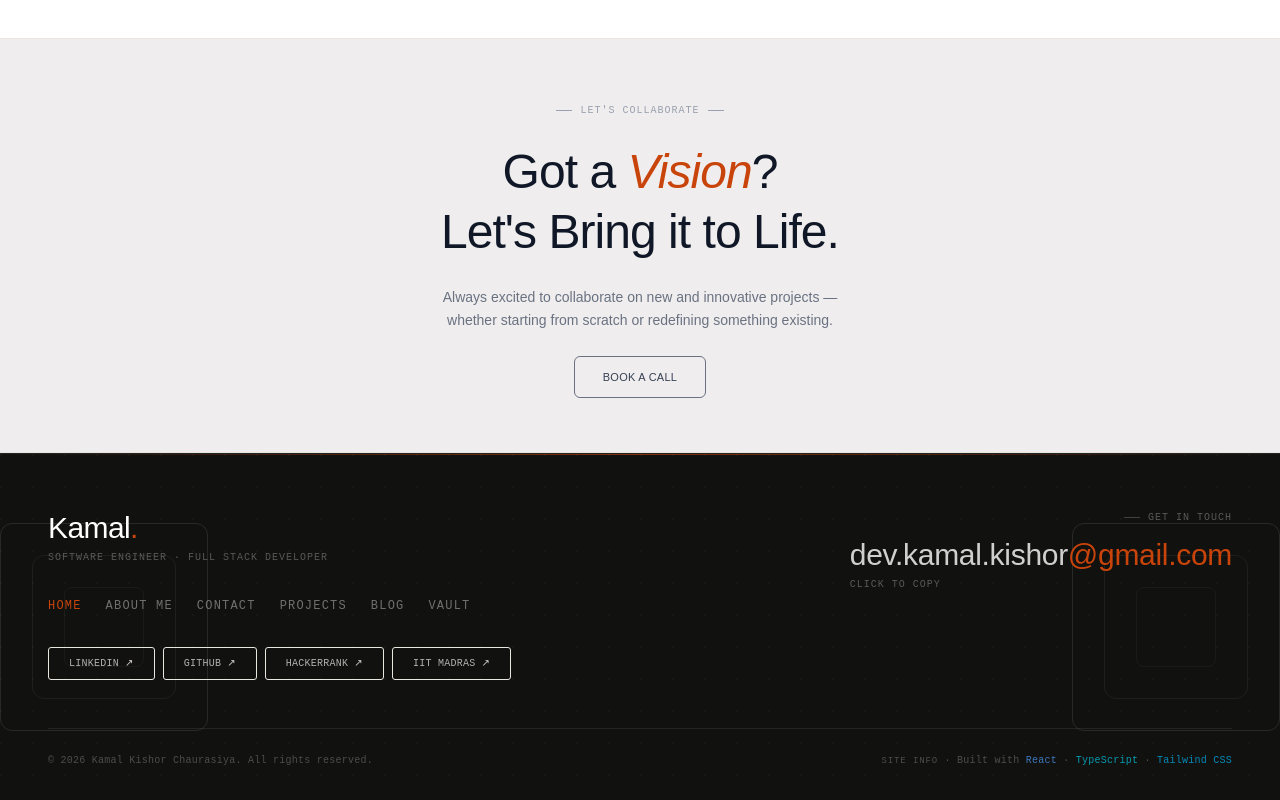
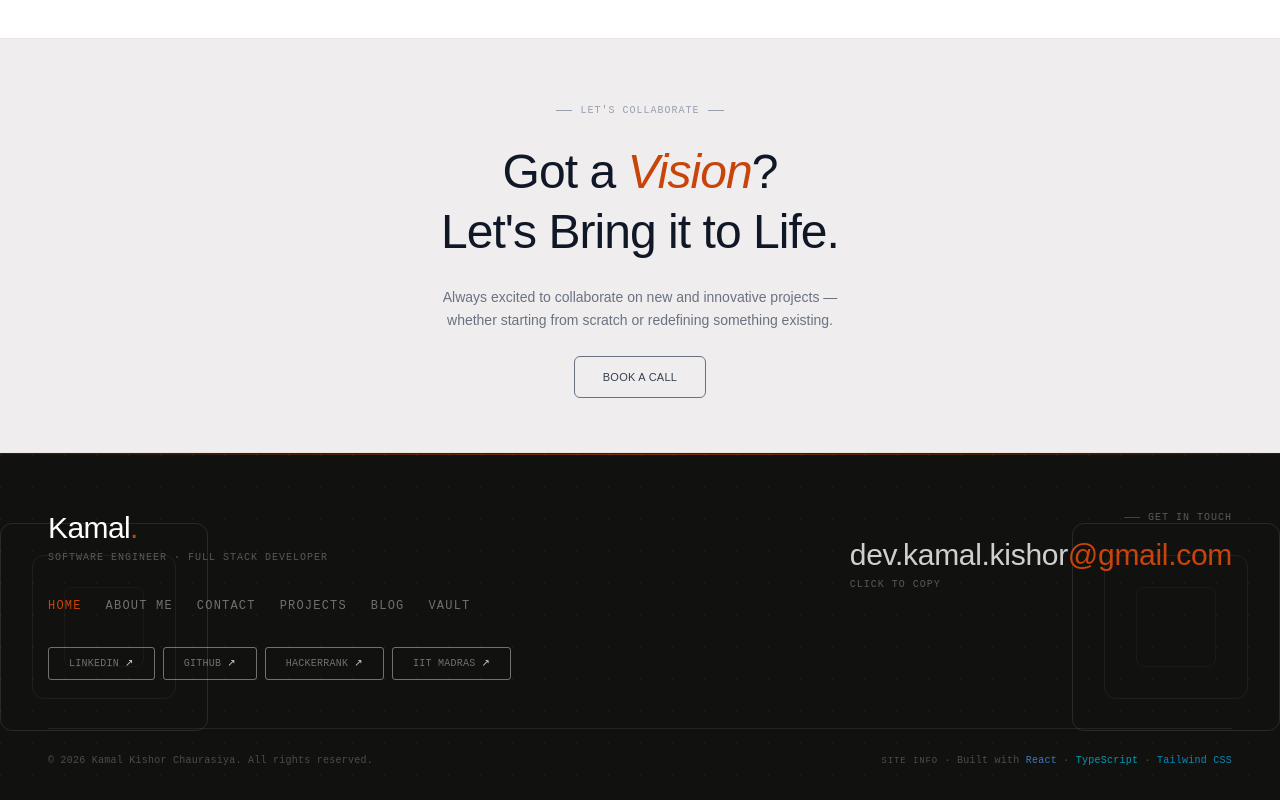
Before and after one commit to kkamal11/kkamal11.github.io, a React (Vite) app: page / in a window 1280 px wide. Shown: the part 3316-4116 px from the top of the page. Built offline with nearby package versions, Linux system fonts and the light colour scheme.

Commit message:
new-btn-style

```diff
--- a/src/components/SocialButtons.tsx
+++ b/src/components/SocialButtons.tsx
@@ -32,14 +32,14 @@ export function SocialButton({ link, name, bgColor = "gray" }: SocialButtonsProp
       onMouseLeave={() => setHovered(false)}
       style={{
         fontFamily:  "'DM Mono', monospace",
-        borderColor: hovered ? color.border : "#e8e6df",
-        color:       hovered ? color.text   : "#b1b1aeff",
+        borderColor: hovered ? color.border : "",
+        color:       hovered ? color.text: "",
         background:  hovered ? color.bg     : "transparent",
         transition:  "border-color 0.15s, color 0.15s, background 0.15s",
       }}
       className="flex-shrink-0 flex items-center gap-1.5
-        border rounded-[3px] px-5 py-2
-        text-[10px] tracking-wide uppercase cursor-pointer"
+        border border-white/40 rounded-[3px] px-5 py-2 text-white/40
+        text-[10px] tracking-wide uppercase transition-colors duration-200 cursor-pointer"
     >
       {name}
       <span
```
